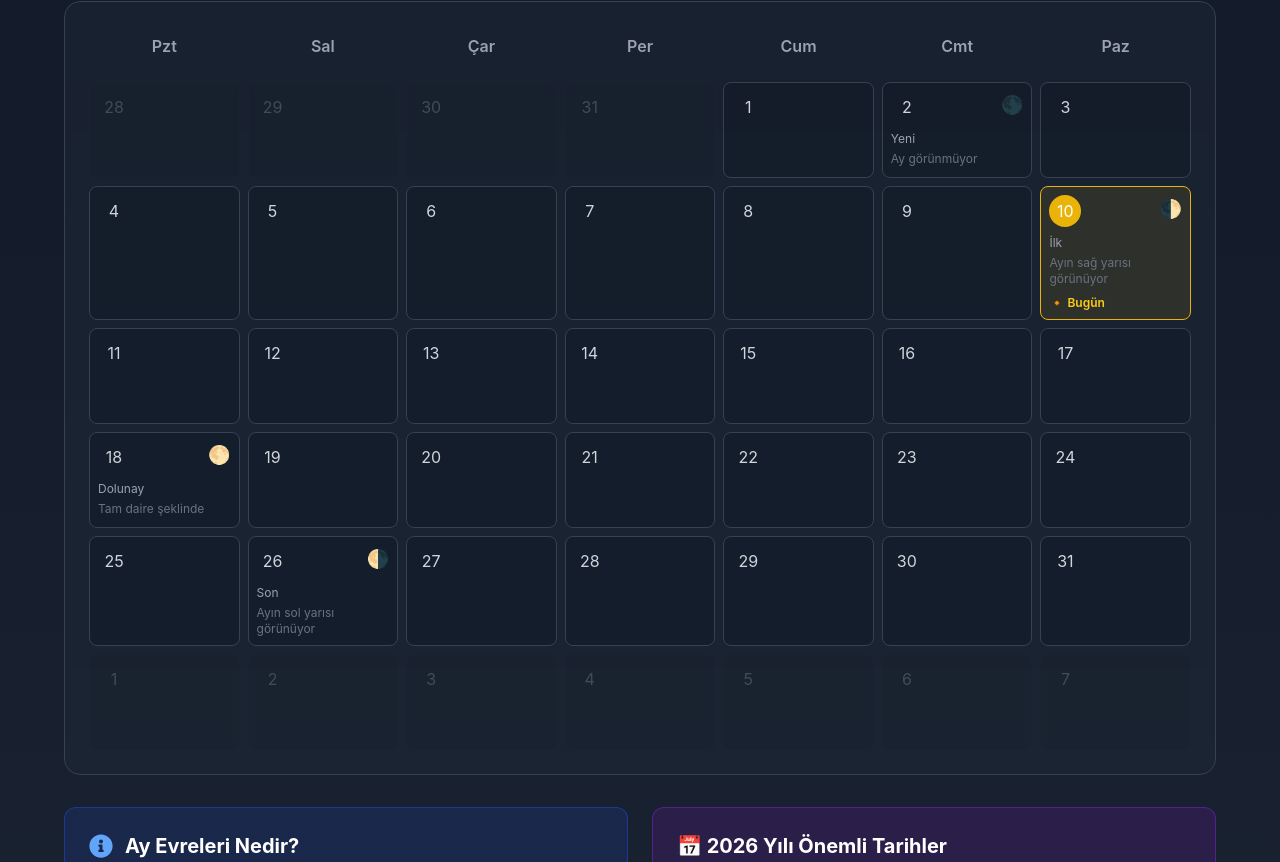
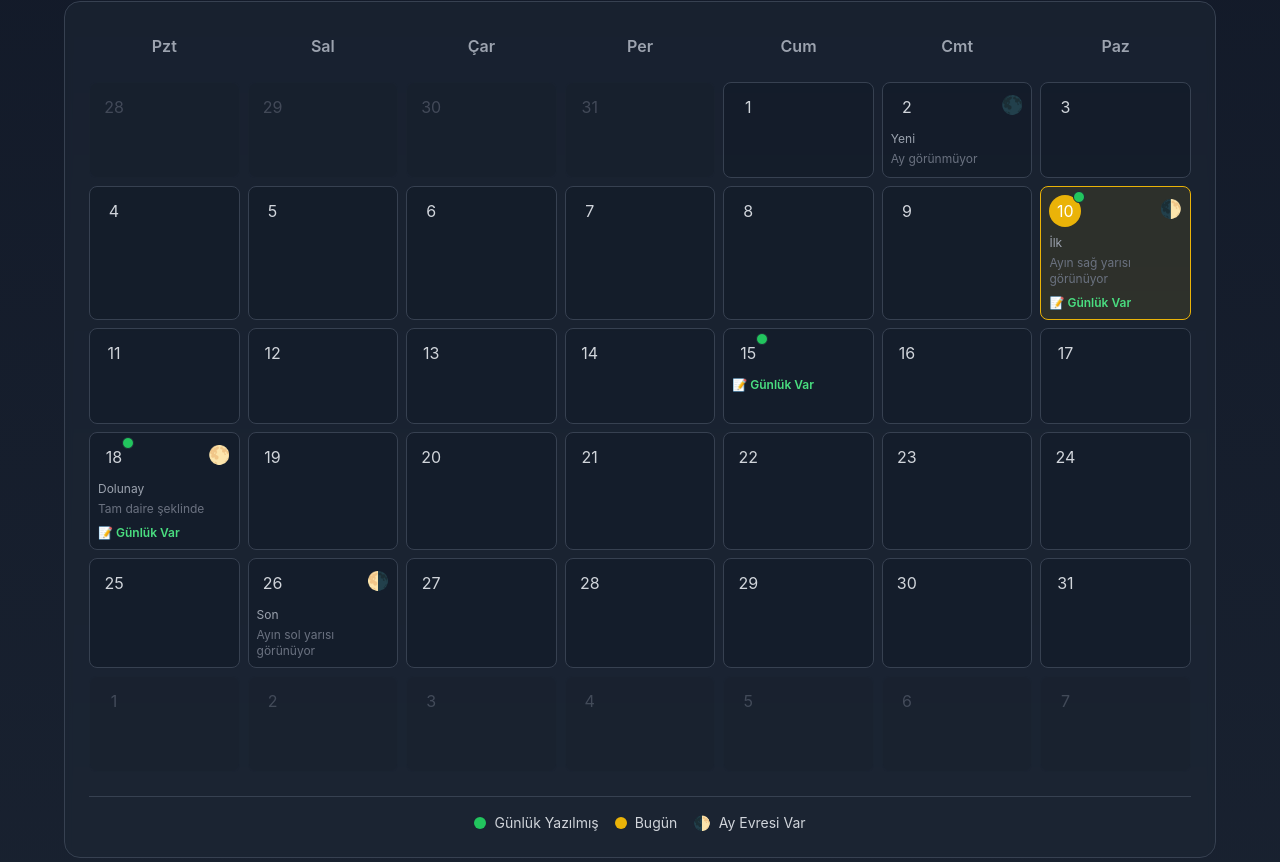
Before and after one commit to yrdgl/subasiooaygunlugum, a React (Create React App) app in the folder frontend/: page /AyTakvimi in a window 1280 px wide. Shown: the part 358-1220 px from the top of the page. Built offline with nearby package versions, Linux system fonts and the light colour scheme.

Commit message:
Update AyTakvimi.js

```diff
--- a/frontend/src/pages/AyTakvimi.js
+++ b/frontend/src/pages/AyTakvimi.js
@@ -12,6 +12,17 @@ function AyTakvimi() {
   const [selectedYear] = useState(2026);
   const [selectedMonth, setSelectedMonth] = useState(new Date().getMonth());
   const [currentDate, setCurrentDate] = useState(new Date(2026, selectedMonth, 1));
+
+  // Kullanıcının yazdığı günlük tarihleri (ÖRNEK - Firebase'den gelecek)
+  const [yazilanGunler] = useState([
+    '2026-01-10',
+    '2026-01-15',
+    '2026-01-18',
+    '2026-02-08',
+    '2026-02-17',
+    '2026-03-10',
+    '2026-03-18',
+  ]);
 
   // Ay evreleri bilgisi - 2026 yılı için
   const ayEvreleri2026 = {
@@ -60,7 +71,9 @@ function AyTakvimi() {
         date: new Date(year, month - 1, prevMonthLastDay - i),
         currentMonth: false,
         isToday: false,
-        ayEvresi: null
+        ayEvresi: null,
+        dateString: null,
+        günlükVar: false
       });
     }
 
@@ -71,13 +84,15 @@ function AyTakvimi() {
     for (let i = 1; i <= daysInMonth; i++) {
       const date = new Date(year, month, i);
       const dateString = `${year}-${(month + 1).toString().padStart(2, '0')}-${i.toString().padStart(2, '0')}`;
+      const günlükVar = yazilanGunler.includes(dateString);
 
       days.push({
         date,
         currentMonth: true,
         isToday: isCurrentYear && date.getDate() === today.getDate() && date.getMonth() === today.getMonth(),
         ayEvresi: ayEvreleri2026[dateString] || null,
-        dateString
+        dateString,
+        günlükVar
       });
     }
 
@@ -89,7 +104,9 @@ function AyTakvimi() {
         date: new Date(year, month + 1, i),
         currentMonth: false,
         isToday: false,
-        ayEvresi: null
+        ayEvresi: null,
+        dateString: null,
+        günlükVar: false
       });
     }
 
@@ -125,10 +142,9 @@ function AyTakvimi() {
     }
   };
 
-  const handleGunlukYaz = (date) => {
-    const dateString = `${selectedYear}-${(selectedMonth + 1).toString().padStart(2, '0')}-${date.getDate().toString().padStart(2, '0')}`;
-    alert(`📅 ${dateString} tarihi için günlük yaz sayfasına yönlendirileceksiniz.\n\nBu özellik yakında eklenecek!`);
-    // Gelecekte: navigate(`/YeniGunluk?date=${dateString}`);
+  const handleGunlukYaz = (date, dateString) => {
+    // Yeni Günlük sayfasına yönlendir, tarihi parametre olarak gönder
+    navigate(`/YeniGunluk?date=${dateString}`);
   };
 
   const formatDate = (date) => {
@@ -246,17 +262,23 @@ function AyTakvimi() {
                     ${gun.currentMonth ? 'bg-gray-900/50 border-gray-700' : 'bg-gray-900/20 border-gray-800/50'}
                     ${gun.isToday ? 'border-yellow-500 bg-yellow-500/10' : ''}
                     ${gun.ayEvresi ? 'hover:border-blue-500 hover:bg-blue-900/20' : 'hover:border-gray-600'}
+                    ${gun.günlükVar ? 'hover:border-green-500 hover:bg-green-900/20' : ''}
                     ${!gun.currentMonth ? 'opacity-50' : ''}
                   `}
-                  onClick={() => gun.currentMonth && handleGunlukYaz(gun.date)}
+                  onClick={() => gun.currentMonth && handleGunlukYaz(gun.date, gun.dateString)}
                 >
                   <div className="flex justify-between items-start mb-1">
                     <div className={`
-                      w-8 h-8 flex items-center justify-center rounded-full
+                      w-8 h-8 flex items-center justify-center rounded-full relative
                       ${gun.isToday ? 'bg-yellow-500 text-white' : 'text-gray-300'}
                       ${!gun.currentMonth ? 'text-gray-500' : ''}
                     `}>
                       {gun.date.getDate()}
+
+                      {/* Günlük yazılmışsa yeşil nokta */}
+                      {gun.günlükVar && (
+                        <div className="absolute -top-1 -right-1 w-3 h-3 bg-green-500 rounded-full border border-gray-800"></div>
+                      )}
                     </div>
 
                     {gun.ayEvresi && (
@@ -277,13 +299,38 @@ function AyTakvimi() {
                     </div>
                   )}
 
-                  {gun.isToday && (
+                  {/* Günlük var yazısı */}
+                  {gun.günlükVar && (
+                    <div className="text-xs text-green-400 mt-2 font-semibold">
+                      📝 Günlük Var
+                    </div>
+                  )}
+
+                  {gun.isToday && !gun.günlükVar && (
                     <div className="text-xs text-yellow-400 mt-2 font-semibold">
                       🔸 Bugün
                     </div>
                   )}
                 </div>
               ))}
+            </div>
+
+            {/* Açıklama Kutusu */}
+            <div className="mt-6 pt-4 border-t border-gray-700">
+              <div className="flex flex-wrap items-center justify-center gap-4 text-sm">
+                <div className="flex items-center">
+                  <div className="w-3 h-3 bg-green-500 rounded-full mr-2"></div>
+                  <span className="text-gray-300">Günlük Yazılmış</span>
+                </div>
+                <div className="flex items-center">
+                  <div className="w-3 h-3 bg-yellow-500 rounded-full mr-2"></div>
+                  <span className="text-gray-300">Bugün</span>
+                </div>
+                <div className="flex items-center">
+                  <div className="text-blue-400 mr-2">🌓</div>
+                  <span className="text-gray-300">Ay Evresi Var</span>
+                </div>
+              </div>
             </div>
           </div>
 
```
